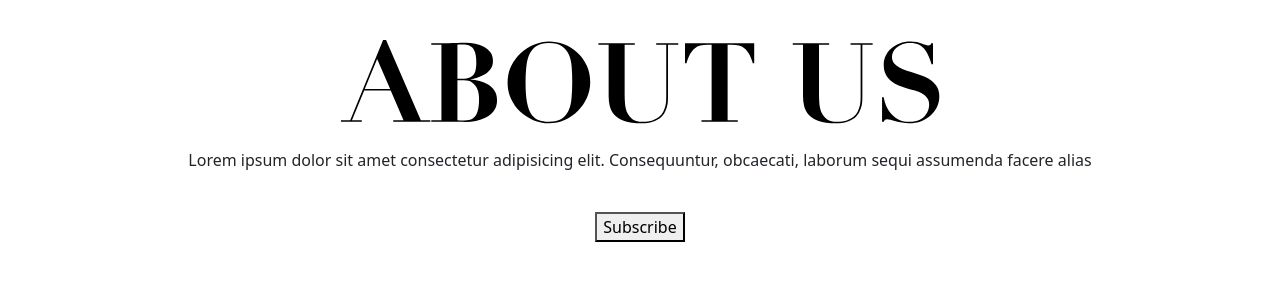
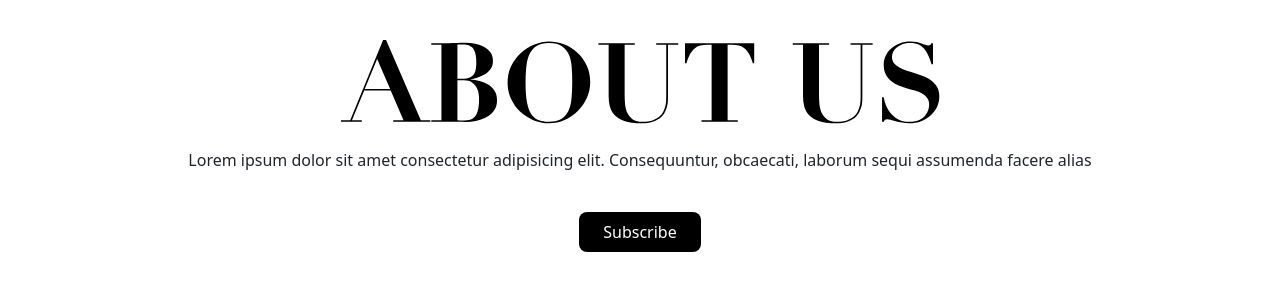
Before and after one commit to lafr0323/dsn1713-final, a website: page about-page.html in a window 1280 px wide. Shown: the part 88-378 px from the top of the page. Drawn offline with nearby package versions, Linux system fonts and the light colour scheme.

Commit message:
updated html

```diff
--- a/about-page.html
+++ b/about-page.html
@@ -46,7 +46,7 @@
         <p class="hero-text p-4">
           Lorem ipsum dolor sit amet consectetur adipisicing elit. Consequuntur, obcaecati, laborum sequi assumenda facere alias
         </p>
-        <button class="subscribe-btn btn-primary">Subscribe</button>
+        <button class="subscribe-btn primary-btn">Subscribe</button>
       </section>
 
 
--- a/scss/custom.scss
+++ b/scss/custom.scss
@@ -8,7 +8,12 @@ $warning:       #A60505;
 $light:         White;
 $dark:          Black;
 
+
 @import "../node_modules/bootstrap/scss/bootstrap";
+
+// :root {
+//    Add root even though with the items above?
+// }
 
 .primary-btn {
     color: white;
```
Also changed, not shown: contact-page.html (+1 -1 lines), fashion-page.html (+1 -1 lines).
